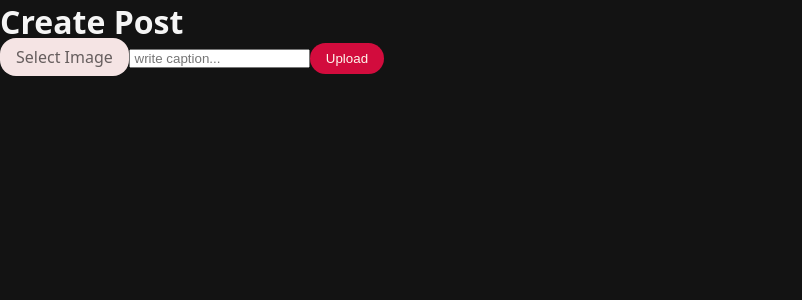
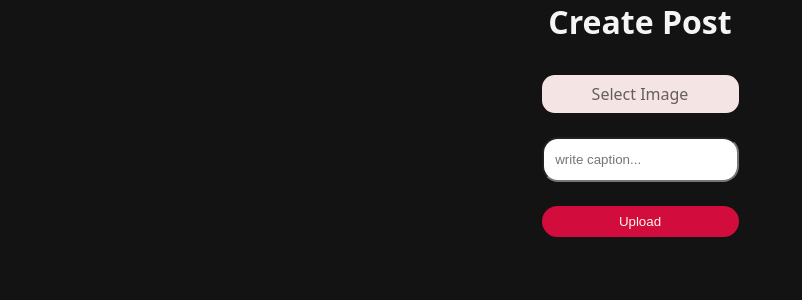
Before and after one commit to Ishrz/SocialPlatform_Frontend, a React (Vite) app: page /create-post in a window 1280 px wide. Shown: the top 300 px of the page, without its empty margins (0-802 px from the left). Built offline with nearby package versions, Linux system fonts and the light colour scheme.

Commit message:
project done

```diff
--- a/src/features/post/hooks/usePost.js
+++ b/src/features/post/hooks/usePost.js
@@ -1,4 +1,4 @@
-import { getfeed, postLike ,postUnLike } from "../services/post.api";
+import { getfeed, postLike ,postUnLike , createPost } from "../services/post.api";
 import { useContext, useEffect } from "react";
 import { PostContext } from "../Post.context";
 
@@ -17,13 +17,20 @@ export const usePost = () => {
     const data = await postLike(postId);
     handleGetFeed();
     // setFeed([data.post ,...feed])
-    // setFeed(data.posts.reverse)
   };
 
 
   const handleUnLike = async (postId) =>{
     const data = await postUnLike(postId)
     handleGetFeed()
+  }
+
+  const handleCreatePost = async (imageFile, caption) =>{
+    setLoading(true)
+    const data = await createPost(imageFile, caption)
+    // setFeed([data.post , ...feed])
+    setLoading(false)
+
   }
 
   useEffect(() => {
@@ -36,6 +43,7 @@ export const usePost = () => {
     loading,
     handleGetFeed,
     handleLike,
-    handleUnLike
+    handleUnLike,
+    handleCreatePost
   };
 };
--- a/src/features/post/pages/CreatePost.jsx
+++ b/src/features/post/pages/CreatePost.jsx
@@ -1,27 +1,52 @@
 import { useRef, useState } from "react"
+import { usePost } from "../hooks/usePost"
+import {useNavigate} from "react-router"
 import "./styles/createPost.scss"
 const CreatePost = () => {
 
     const [caption, setCaption] = useState("")
     const postImageInputfieldRef= useRef(null)
 
+    const {loading , handleCreatePost} = usePost()
 
-    const handleSubmiit = (e) =>{
+    const navigate = useNavigate()
+
+    const handleSubmiit = async (e) =>{
         e.preventDefault()
         const file = postImageInputfieldRef.current.files[0]
+
+
+        const data=await handleCreatePost(file , caption)
+        console.log(data)
+        // console.log(file)
+        // console.log(caption)
+        // console.log(postImageInputfieldRef)
+
+        setCaption("")
+        navigate("/")
+
     }
+
+
+    if(loading){
+        <main>
+            <h1>Loading.....</h1>
+        </main>
+    }
+
+
   return (
     <main>
         <div className="form-container">
             <h1>Create Post</h1>
-            <form onSubmit={handleSubmiit}>
+            <form className="form" onSubmit={handleSubmiit}>
                 <label  className="post-image-label" htmlFor='post-image'>
                     Select Image
                 </label>
                 <input ref={postImageInputfieldRef} hidden type='file' name='post-image' id='post-image'>
                 </input>
 
-                <input onChange={(e)=> setCaption(e.target.value)} value={caption} type='text' name='caption' id='caption' placeholder=' write caption...' />
+                <input className="caption" onChange={(e)=> setCaption(e.target.value)} value={caption} type='text' name='caption' id='caption' placeholder=' write caption...' />
 
                 <button className='button primary-button'>Upload</button>
             </form>
--- a/src/features/post/pages/Feed.jsx
+++ b/src/features/post/pages/Feed.jsx
@@ -12,13 +12,13 @@ const Feed = () => {
   useEffect(()=>{
 
       handleGetFeed()
-      console.log(feed)
+
 
   },[])
 
   if(loading || !feed) return <main><h1>Feed is loading</h1></main>
 
-  console.log(feed)
+
 
   return (
     <main className="feedPage">
@@ -28,7 +28,7 @@ const Feed = () => {
           {/* <Post/> */}
           {feed.map(post =>{
             return(
-              <Post user={post.userId} post={post} handleLike={handleLike} handleUnLike={handleUnLike} />
+              <Post id={post.userId} user={post.userId} post={post} handleLike={handleLike} handleUnLike={handleUnLike} />
             )
           })}
         </div>
--- a/src/features/post/pages/styles/createPost.scss
+++ b/src/features/post/pages/styles/createPost.scss
@@ -1,8 +1,38 @@
-.post-image-label{
+.form-container{
+
+    display: flex;
+    flex-direction: column;
+    align-items: center;
+    justify-content: space-around;
+    gap: 2rem;
+
+    .form{
+        display: flex;
+        flex-direction: column;
+        gap: 1.5rem;
+    }
+
+
+    .post-image-label{
     background-color: rgb(245, 228, 228);
     color: rgb(102, 94, 94);
-    padding-inline: 1rem;
+    padding-inline: 0.1rem;
     padding-block: 0.5rem;
+    border-radius: 0.8rem;
+    cursor: pointer;
+
+    display: flex;
+    flex-direction: column;
+    align-items: center;
+
+}
+
+.caption{
+    padding-inline: 0.5rem;
+    padding-block: 0.8rem;
+    display: flex;
+    align-items: start;
     border-radius: 1rem;
-    cursor: pointer;
 }
+
+}
--- a/src/features/post/pages/styles/feed.scss
+++ b/src/features/post/pages/styles/feed.scss
@@ -1,11 +1,8 @@
-
-
-
-
 .feedPage {
     display: flex;
     justify-content: center;
     flex-direction: column;
+    align-items: center;
     padding: 0.5rem;
     width: 100%;
     height: 100%;
@@ -26,31 +23,39 @@
                 background-color: rgb(235, 233, 240);
                 border-radius: 5px;
                 padding-bottom: 5px;
+
                 .top {
 
-                   display: flex;
+                    .username {
+                        color: black;
+                    }
+
+                    display: flex;
                     align-items: center;
                     gap: 0.5rem;
                     padding: 0.1rem;
+
                     .user_profile {
                         display: flex;
+                        gap: 0.5rem;
                         align-items: center;
-                        width: 30px;
-                        height: 30px;
-                        margin-inline: 0.5rem;
-                        border-radius: 50%;
-                        border: 2px solid red;
-                        .imageWrapper {
+
+                        .imageWarapper {
+                            border-radius: 50%;
                             display: flex;
+                            justify-content: center;
                             align-items: center;
-                            width: 100%;
+                            border: 2px solid rgba(255, 0, 0, 0);
+                            background: conic-gradient(from 45deg, rgb(255, 102, 0), rgb(105, 0, 128), rgb(255, 102, 0)) border-box;
 
-                            img {
-                                width: 3rem;
+
+                        }
+
+                         img {
+                                width: 2.5rem;
                                 border-radius: 50%;
                                 aspect-ratio: 1/1;
                             }
-                        }
 
                     }
                 }
@@ -94,12 +99,14 @@
                             border: none;
                             outline: none;
 
-                            .like, .comment, .share {
-                                color: rgb(202, 77, 77);
+                            .like,
+                            .comment,
+                            .share {
+                                color: rgb(19, 18, 18);
                             }
 
-                            .isLiked{
-                                background-color: red;
+                            .isLiked {
+                                  background: conic-gradient(from 45deg, rgb(255, 102, 0), rgb(105, 0, 128), rgb(255, 102, 0)) border-box;
                             }
                         }
                     }
@@ -109,6 +116,13 @@
 
 
                 }
+
+
+                .captionDiv {
+                    .caption {
+                        color: black;
+                    }
+                }
             }
         }
     }
--- a/src/features/post/services/post.api.js
+++ b/src/features/post/services/post.api.js
@@ -25,3 +25,18 @@ export async function postUnLike(postId){
   const response = await api.post("/v1/api/post/unLike/" + postId)
   return response.data
 }
+
+export async function createPost(imageFile,caption){
+
+  const formData = new FormData()
+
+  formData.append("imgUrl" , imageFile)
+  formData.append("caption" , caption)
+
+  const response = await api.post("/v1/api/post/uploadPost" , formData)
+  return response.data
+
+
+
+
+}
--- a/src/features/shared/nav.scss
+++ b/src/features/shared/nav.scss
@@ -1,6 +1,6 @@
 .nav-bar{
     display: flex;
-    justify-content: space-between;
+    justify-content: space-around;
     width: 100%;
     padding-inline: 1rem;
     padding-block: 0.5rem;
```
